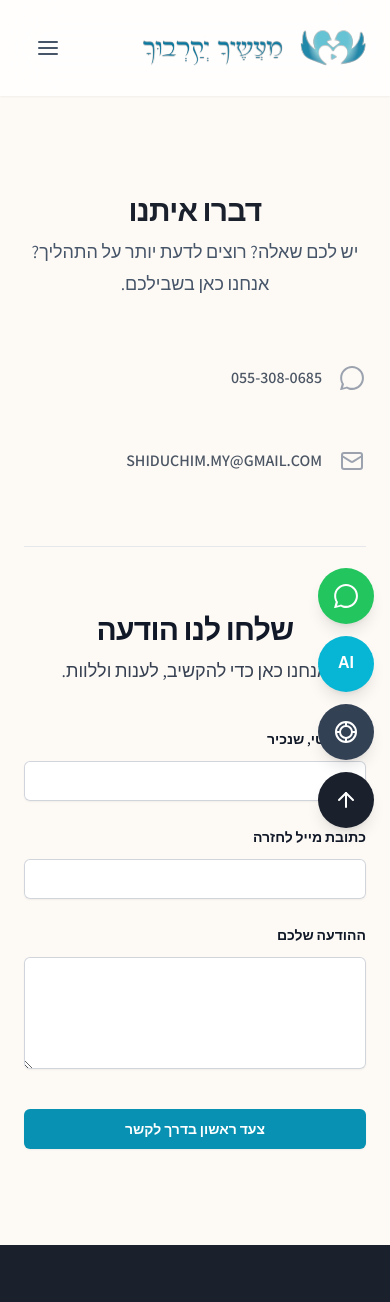
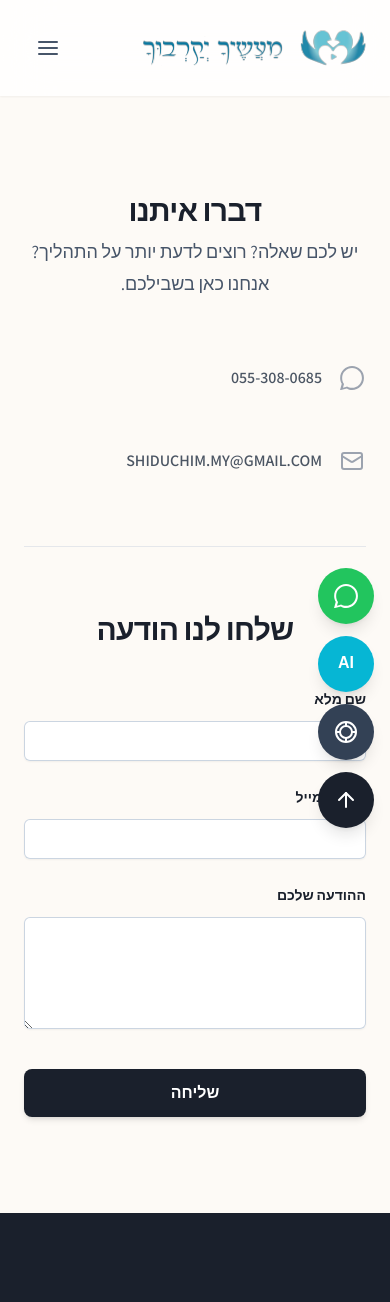
Before and after one commit to itsikdahan1/maasecha-yekarevucha, a Next.js app: page /contact in a window 390 px wide. Shown: the top 1302 px of the page. Built offline with nearby package versions, Linux system fonts and the light colour scheme.

Commit message:
Fix all build errors

```diff
--- /dev/null
+++ b/src/app/sitemap.ts
@@ -0,0 +1,39 @@
+// src/app/sitemap.ts
+
+import { MetadataRoute } from 'next';
+import { getAllPostsForSitemap } from '@/lib/sanity'; // נייבא את הפונקציה החדשה
+
+// הגדרת כתובת הבסיס של האתר
+const BASE_URL = 'https://www.maasecha.com';
+
+export default async function sitemap(): Promise<MetadataRoute.Sitemap> {
+  // 1. הוספת העמודים הסטטיים
+  const staticRoutes = [
+    '/',
+    '/how-it-works',
+    '/faq',
+    '/contact',
+    '/register',
+    '/blog',
+    '/testimonials',
+    '/privacy',
+    '/terms',
+  ].map((route) => ({
+    url: `${BASE_URL}${route}`,
+    lastModified: new Date().toISOString(),
+    changeFrequency: 'monthly' as 'monthly',
+    priority: route === '/' ? 1.0 : 0.8,
+  }));
+
+  // 2. הוספת העמודים הדינמיים מהבלוג
+  const posts = await getAllPostsForSitemap();
+  const dynamicRoutes = posts.map((post: any) => ({
+    url: `${BASE_URL}/blog/${post.slug}`,
+    lastModified: new Date(post.updatedAt).toISOString(),
+    changeFrequency: 'weekly' as 'weekly', // מאמרים עשויים להתעדכן לעיתים קרובות יותר
+    priority: 0.7,
+  }));
+
+  // 3. איחוד כל הכתובות
+  return [...staticRoutes, ...dynamicRoutes];
+}
--- a/src/components/ContactForm.tsx
+++ b/src/components/ContactForm.tsx
@@ -25,11 +25,11 @@ export function ContactForm() {
       const result = await response.json();
 
       if (!response.ok) {
-        throw new Error(result.message || 'אופס, משהו השתבש. נסו שוב.');
+        throw new Error(result.message || 'אירעה שגיאה');
       }
 
       setStatus('success');
-      setMessage("קיבלנו! תודה על פנייתך, נדבר בקרוב.");
+      setMessage(result.message);
       (e.target as HTMLFormElement).reset();
 
     } catch (error: any) {
@@ -38,34 +38,37 @@ export function ContactForm() {
     }
   };
 
+  // הגדרת סגנון אחיד לשדות הקלט, בהתאם לשפת העיצוב
+  const inputStyles = "block w-full rounded-md border-0 px-3.5 py-2 text-brand-dark shadow-sm ring-1 ring-inset ring-slate-300 placeholder:text-slate-400 focus:ring-2 focus:ring-inset focus:ring-brand-primary sm:text-sm sm:leading-6 transition-colors duration-200";
+
   return (
     <div className="mx-auto max-w-2xl text-center">
-        <h2 className="text-3xl font-bold tracking-tight text-gray-900">שלחו לנו הודעה</h2>
-        <p className="mt-2 text-lg leading-8 text-gray-700">אנחנו כאן כדי להקשיב, לענות וללוות.</p>
+        <h2 className="text-3xl font-bold tracking-tight text-brand-dark sm:text-4xl">שלחו לנו הודעה</h2>
         <form onSubmit={handleSubmit} className="mt-10 text-right">
             <div className="grid grid-cols-1 gap-y-6 sm:grid-cols-2 sm:gap-x-8">
                 <div>
-                    <label htmlFor="name" className="block text-sm font-semibold leading-6 text-gray-900">שם פרטי, שנכיר</label>
+                    <label htmlFor="name" className="block text-sm font-semibold leading-6 text-brand-dark">שם מלא</label>
                     <div className="mt-2.5">
-                        <input type="text" name="name" id="name" required className="block w-full rounded-md border-0 px-3.5 py-2 text-gray-900 shadow-sm ring-1 ring-inset ring-gray-300 focus:ring-2 focus:ring-inset focus:ring-cyan-600" />
+                        <input type="text" name="name" id="name" required className={inputStyles} />
                     </div>
                 </div>
                 <div>
-                    <label htmlFor="email" className="block text-sm font-semibold leading-6 text-gray-900">כתובת מייל לחזרה</label>
+                    <label htmlFor="email" className="block text-sm font-semibold leading-6 text-brand-dark">כתובת מייל</label>
                     <div className="mt-2.5">
-                        <input type="email" name="email" id="email" required className="block w-full rounded-md border-0 px-3.5 py-2 text-gray-900 shadow-sm ring-1 ring-inset ring-gray-300 focus:ring-2 focus:ring-inset focus:ring-cyan-600" />
+                        <input type="email" name="email" id="email" required className={inputStyles} />
                     </div>
                 </div>
                 <div className="sm:col-span-2">
-                    <label htmlFor="message" className="block text-sm font-semibold leading-6 text-gray-900">ההודעה שלכם</label>
+                    <label htmlFor="message" className="block text-sm font-semibold leading-6 text-brand-dark">ההודעה שלכם</label>
                     <div className="mt-2.5">
-                        <textarea name="message" id="message" rows={4} required className="block w-full rounded-md border-0 px-3.5 py-2 text-gray-900 shadow-sm ring-1 ring-inset ring-gray-300 focus:ring-2 focus:ring-inset focus:ring-cyan-600"></textarea>
+                        <textarea name="message" id="message" rows={4} required className={inputStyles}></textarea>
                     </div>
                 </div>
             </div>
             <div className="mt-10">
-                <button type="submit" disabled={status === 'submitting'} className="block w-full rounded-md bg-cyan-600 px-3.5 py-2.5 text-center text-sm font-semibold text-white shadow-sm hover:bg-cyan-500 disabled:opacity-50">
-                    {status === 'submitting' ? 'שולח...' : 'צעד ראשון בדרך לקשר'}
+                {/* שימוש בסגנון הכפתור הגלובלי שהגדרנו */}
+                <button type="submit" disabled={status === 'submitting'} className="btn-dark w-full block text-center">
+                    {status === 'submitting' ? 'שולח...' : 'שליחה'}
                 </button>
             </div>
             {message && (
--- a/src/lib/sanity.ts
+++ b/src/lib/sanity.ts
@@ -91,3 +91,9 @@ export async function getExperts(): Promise<Expert[]> {
   }`;
   return client.fetch(query);
 }
+
+export async function getAllPostsForSitemap() {
+  const query = `*[_type == "post"]{ "slug": slug.current, "updatedAt": _updatedAt }`;
+  const data = await client.fetch(query);
+  return data;
+}
```
